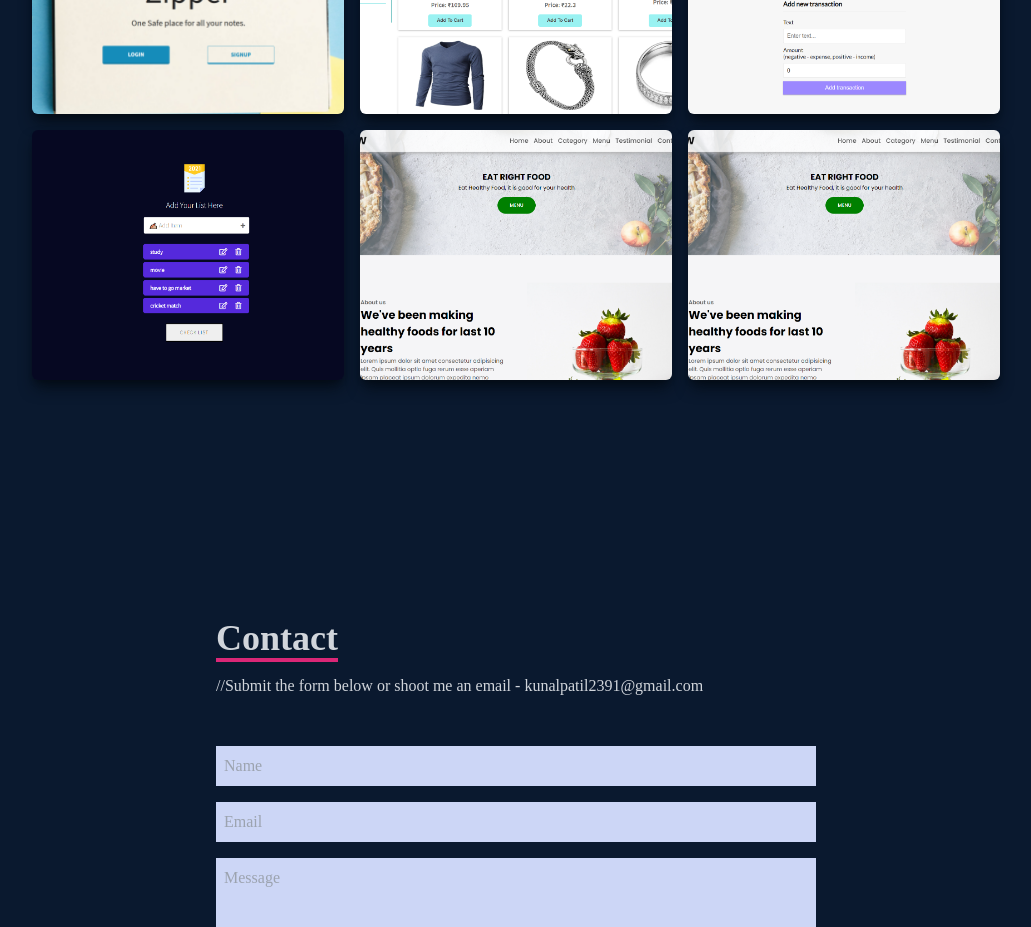
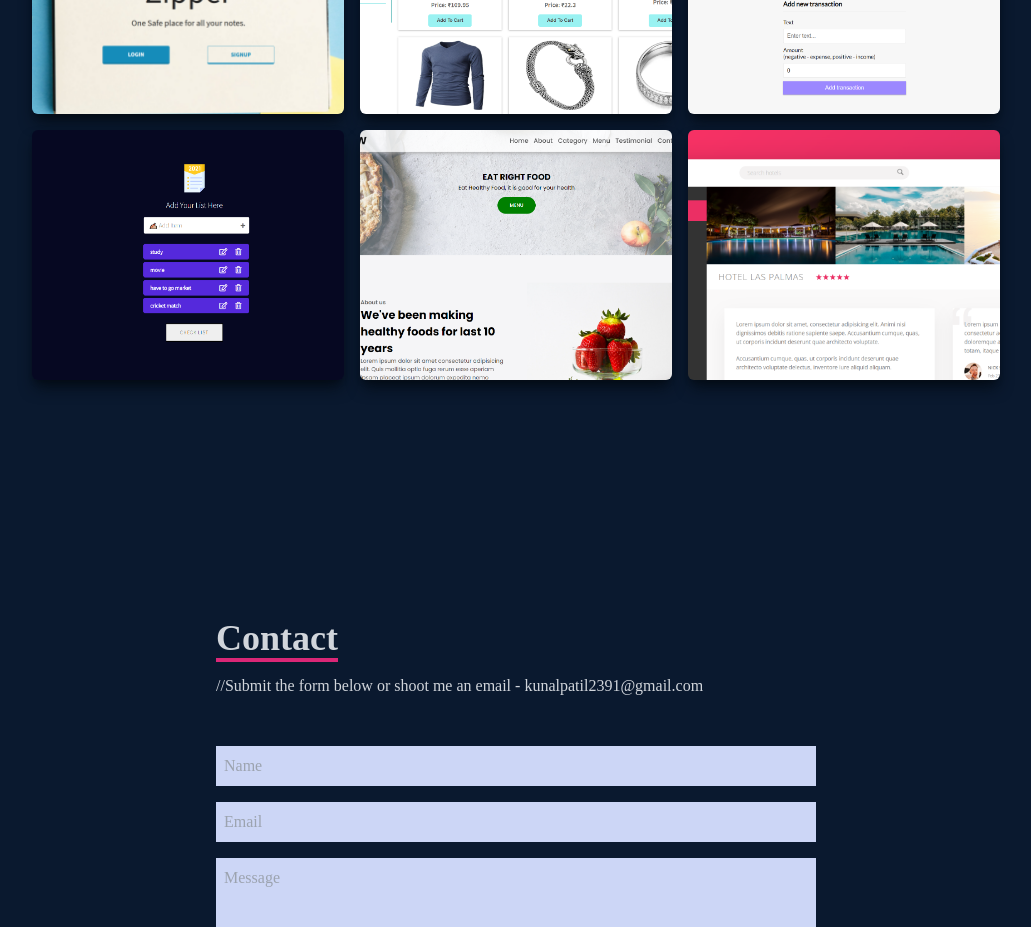
Before and after one commit to kunalpatil239/Portfolio, a React (Create React App) app: page / in a window 1280 px wide. Shown: the part 2520-3447 px from the top of the page, without its empty margins (124-1155 px from the left). Built offline with nearby package versions, Linux system fonts and the light colour scheme.

Commit message:
added travel project

```diff
--- a/src/components/Work.jsx
+++ b/src/components/Work.jsx
@@ -1,11 +1,10 @@
 import React from "react";
-import work from "../assets/workImg.jpeg";
 import note from "../assets/notezipper.PNG";
 import instafood2 from "../assets/instafood2.PNG";
-import instacart from "../assets/instacart.PNG";
 import instacart3 from "../assets/instacart3.PNG";
 import expense from "../assets/expensetracker.PNG";
 import todo from "../assets/todo.PNG";
+import travel from "../assets/travel.PNG";
 
 const Work = () => {
   return (
@@ -182,17 +181,17 @@ const Work = () => {
             </div>
           </div>
           <div
-            style={{ backgroundImage: `url(${instafood2})` }}
+            style={{ backgroundImage: `url(${travel})` }}
             className="shadow-lg shadow-[#040c16] group container rounded-md flex justify-center items-center mx-auto content-div"
           >
             {/* hover effects */}
             <div className="opacity-0 group-hover:opacity-100 ">
               <span className="text-2xl font-bold text-white tracking-wider">
-                React JS Application
+                Travel Agency page
               </span>
               <div className="pt-8 text-center">
                 <a
-                  href="https://instafood-restaurant.netlify.app/"
+                  href="https://travel-agency-page.netlify.app/"
                   target="_blank"
                   rel="noreferrer noopener"
                 >
@@ -201,7 +200,7 @@ const Work = () => {
                   </button>
                 </a>
                 <a
-                  href="https://github.com/kunalpatil239/html-css-restaurant-website"
+                  href="https://github.com/kunalpatil239/Travel-Agency-Landing-page"
                   target="_blank"
                   rel="noreferrer noopener"
                 >
```
Also changed, not shown: src/assets/travel.PNG (added).
